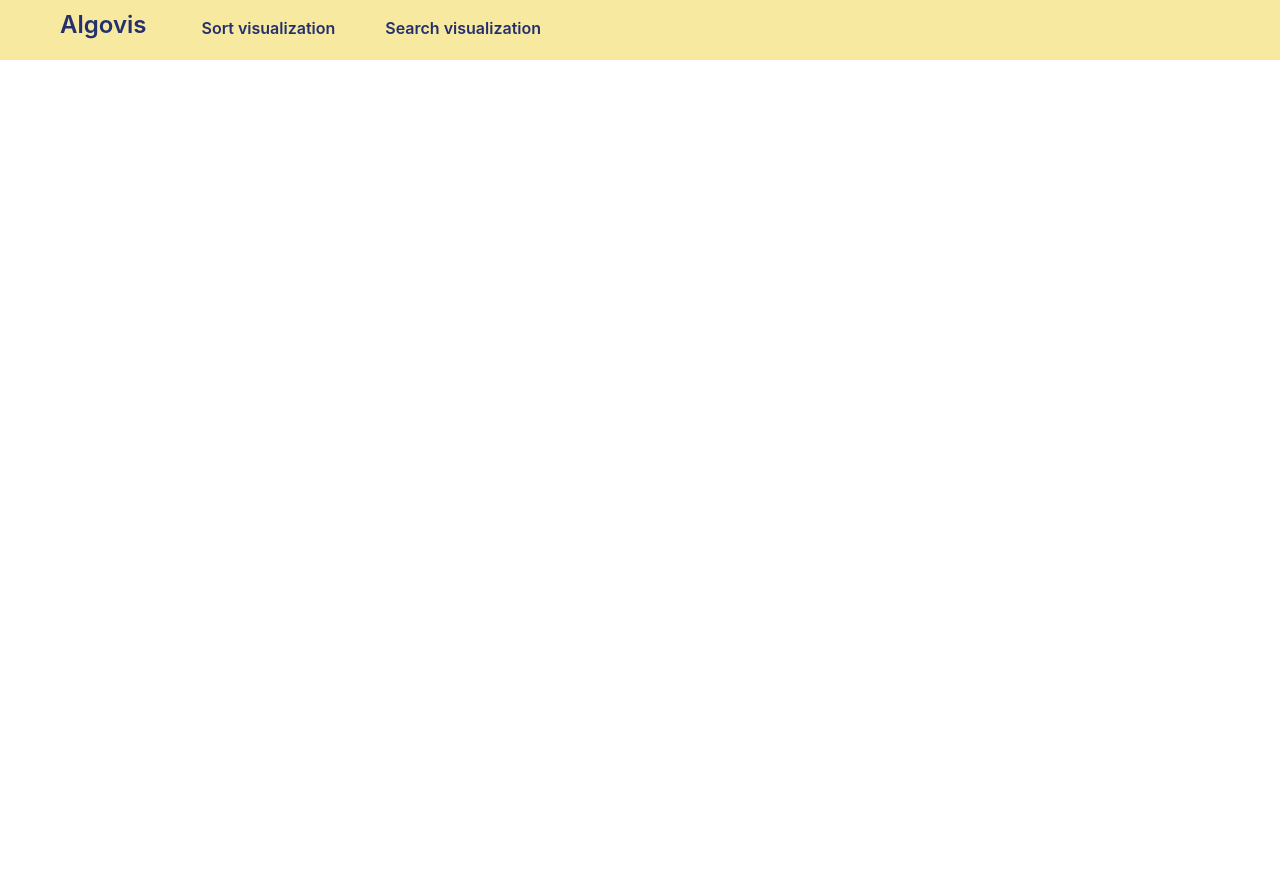
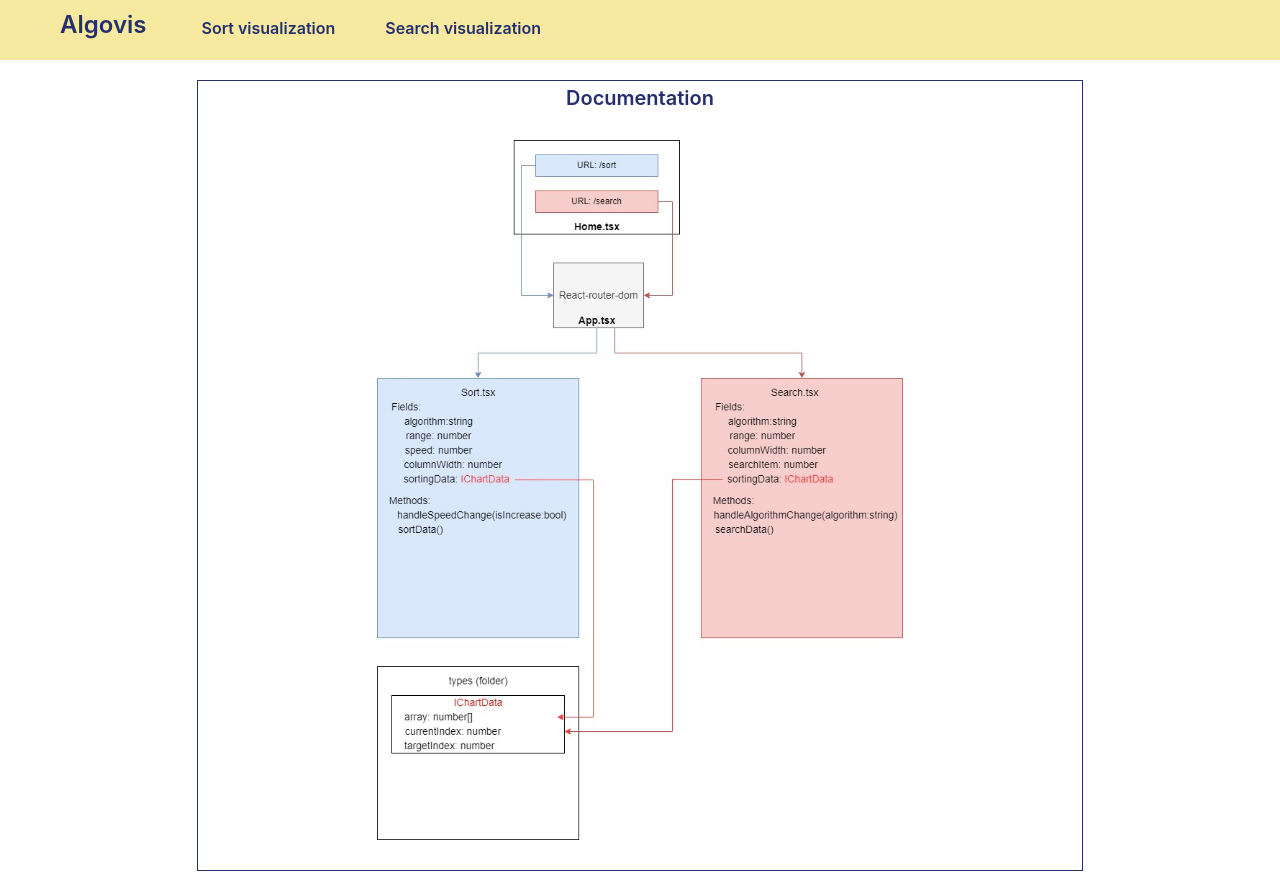
Before and after one commit to Nursatdeveloper/Algovis, a React (Create React App) app in the folder react-app/: page /documentation in a window 1280 px wide. Before the commit the page ends 800 px from the top, so only its background shows below. Built offline with nearby package versions, Linux system fonts and the light colour scheme.

Commit message:
added documentation page

```diff
--- a/react-app/src/App.tsx
+++ b/react-app/src/App.tsx
@@ -2,6 +2,7 @@ import React, { useEffect, useState } from 'react';
 import {BrowserRouter as Router, Route, Routes } from "react-router-dom";
 import './App.css';
 import Header from './components/shared/Header';
+import Documentation from './pages/Documentation';
 import Home from './pages/Home';
 import Search from './pages/Search';
 import Sort from './pages/Sort';
@@ -17,6 +18,7 @@ function App() {
           <Route path="/" element={<Home />} />
           <Route path="/sort" element={<Sort />} />
           <Route path="/search" element={<Search/>} />
+          <Route path="/documentation" element={<Documentation/>} />
         </Routes>
       </Router>
     </div>
--- /dev/null
+++ b/react-app/src/pages/Documentation.css
@@ -0,0 +1,35 @@
+.documentation__container{
+    margin-top:80px;
+    border:1px solid #24306E;
+    margin-left:auto;
+    margin-right:auto;
+    width:70%;
+    background-color: white;
+    height:fit-content;
+}
+
+.documentation__row{
+    width:95%;
+    margin-right:auto;
+    margin-left:auto;
+    margin-top:5px;
+    margin-bottom:5px;
+    color:#24306E;
+}
+
+.documentation__header{
+    text-align:center;
+    font-size:20px;
+    font-weight: 600;
+    color:#24306E;
+}
+
+.architecture_img{
+    display: block;
+    width:fit-content;
+    margin-left: auto;
+    margin-right:auto;
+    height:700px;
+    margin-top:30px;
+    margin-bottom:30px;
+}
--- /dev/null
+++ b/react-app/src/pages/Documentation.tsx
@@ -0,0 +1,19 @@
+import React from 'react'
+import './Documentation.css'
+
+const Documentation = () => {
+  return (
+    <div className='documentation__container'>
+        <div className='documentation__row documentation__header'>
+            <span>Documentation</span>
+        </div>
+
+        <div className='documentation__row'>
+            <img className='architecture_img' src={require('../img/algovis_architecture.jpg')} />
+        </div>
+
+    </div>
+  )
+}
+
+export default Documentation
--- a/react-app/src/pages/Home.css
+++ b/react-app/src/pages/Home.css
@@ -10,7 +10,7 @@
     border:1px solid #24306E;
     margin:5px;
     height:40px;
-    background-color: #A8D0E6;
+    background-color: #F8E9A1;
     color:#24306E;
     font-size:18px;
     font-weight:600;
@@ -27,16 +27,15 @@
 
 .body__right{
     width:75%;
-    border:1px solid #24306E;
+
     padding-top:10px;
     padding-bottom:10px;
 }
 
 .body__left{
     width:25%;
-    border:1px solid #24306E;
+
     margin-left:15px;
-    background-color: #A8D0E6;
 }
 
 .gif_container{
@@ -93,3 +92,26 @@
     text-decoration: none;
     color:#F8E9A1;
 }
+
+.body__left_row{
+    border:1px solid #24306E;
+    width:90%;
+    margin-right:auto;
+    margin-left:auto;
+    text-align: center;
+    background-color: #F8E9A1;
+    margin-top:15px;
+    padding-top:5px;
+    padding-bottom:5px;
+    transition: background-color 0.5s ease-in-out;
+}
+
+.body__left_row:hover{
+    background-color: #A8D0E6;
+}
+
+.leftrow__btn{
+    text-decoration: none;
+    color:#24306E;
+    font-weight: 600;
+}
--- a/react-app/src/pages/Home.tsx
+++ b/react-app/src/pages/Home.tsx
@@ -29,6 +29,17 @@ const Home = () => {
           </div>
         </div>
         <div className='body__left'>
+          <a href='https://github.com/Nursatdeveloper/algovis' className='leftrow__btn'>
+            <div className='body__left_row'>
+              GitHub
+            </div>
+          </a>
+
+          <a href='/documentation' className='leftrow__btn'>
+            <div className='body__left_row'>
+              Documentation
+            </div>
+          </a>
 
         </div>
       </div>
--- a/react-app/src/pages/Sort.tsx
+++ b/react-app/src/pages/Sort.tsx
@@ -14,7 +14,6 @@ const Sort = () => {
     const [algorithm, setAlgorithm] = useState<string>('Bubble sort');
     const [range, setRange] = useState<number>(20);
     const [speed, setSpeed] = useState<number>(1);
-    const [delay, setDelay] = useState<number>(300);
     const [columnWidth, setColumnWidth] = useState<number>(20)
     const [sortingData, setSortingData] = useState<IChartData>({
         array:[],
```
Also changed, not shown: react-app/src/img/algovis_architecture.jpg (added).
